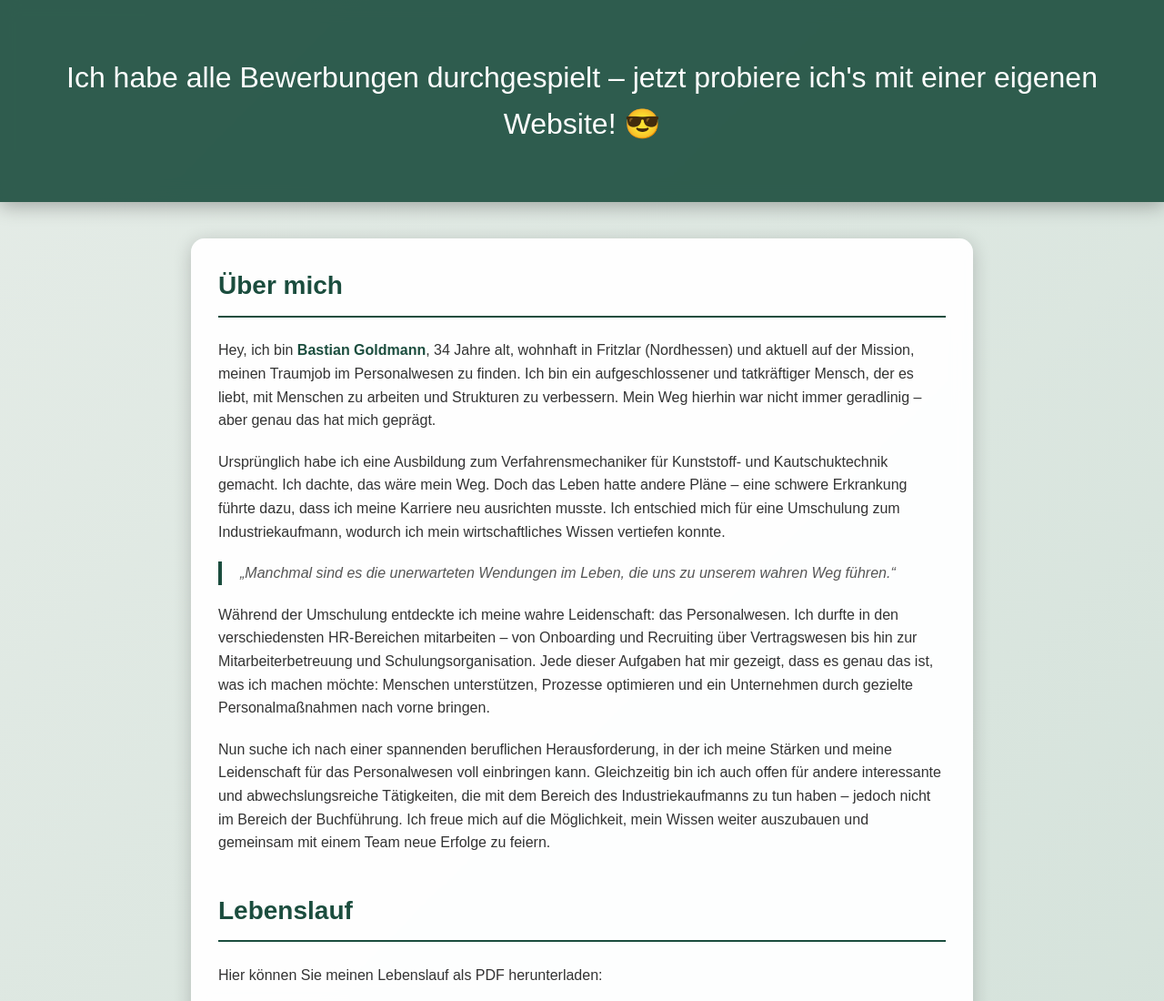
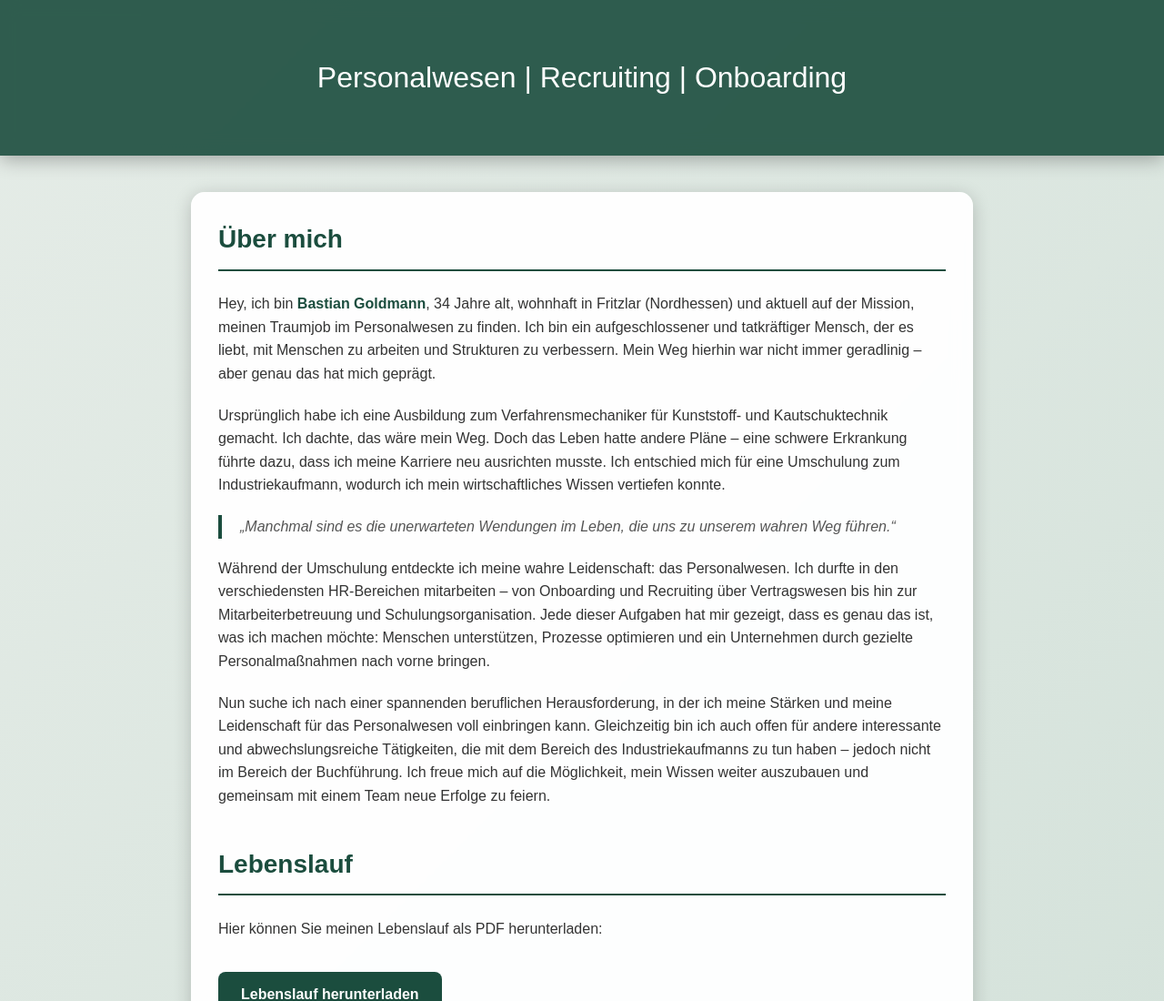
Before and after one commit to BastiG1190/bewerbungmalanders, a plain HTML site: page index.html in a window 1280 px wide. Shown: the top 1100 px of the page at 91% size. Drawn offline with Linux system fonts and the light colour scheme.

Commit message:
Update index.html

```diff
--- a/index.html
+++ b/index.html
@@ -189,7 +189,7 @@
 </head>
 <body>
     <header>
-        Ich habe alle Bewerbungen durchgespielt – jetzt probiere ich's mit einer eigenen Website! 😎
+        Personalwesen | Recruiting | Onboarding
     </header>
     <div class="container">
 <!-- Über mich -->
```
